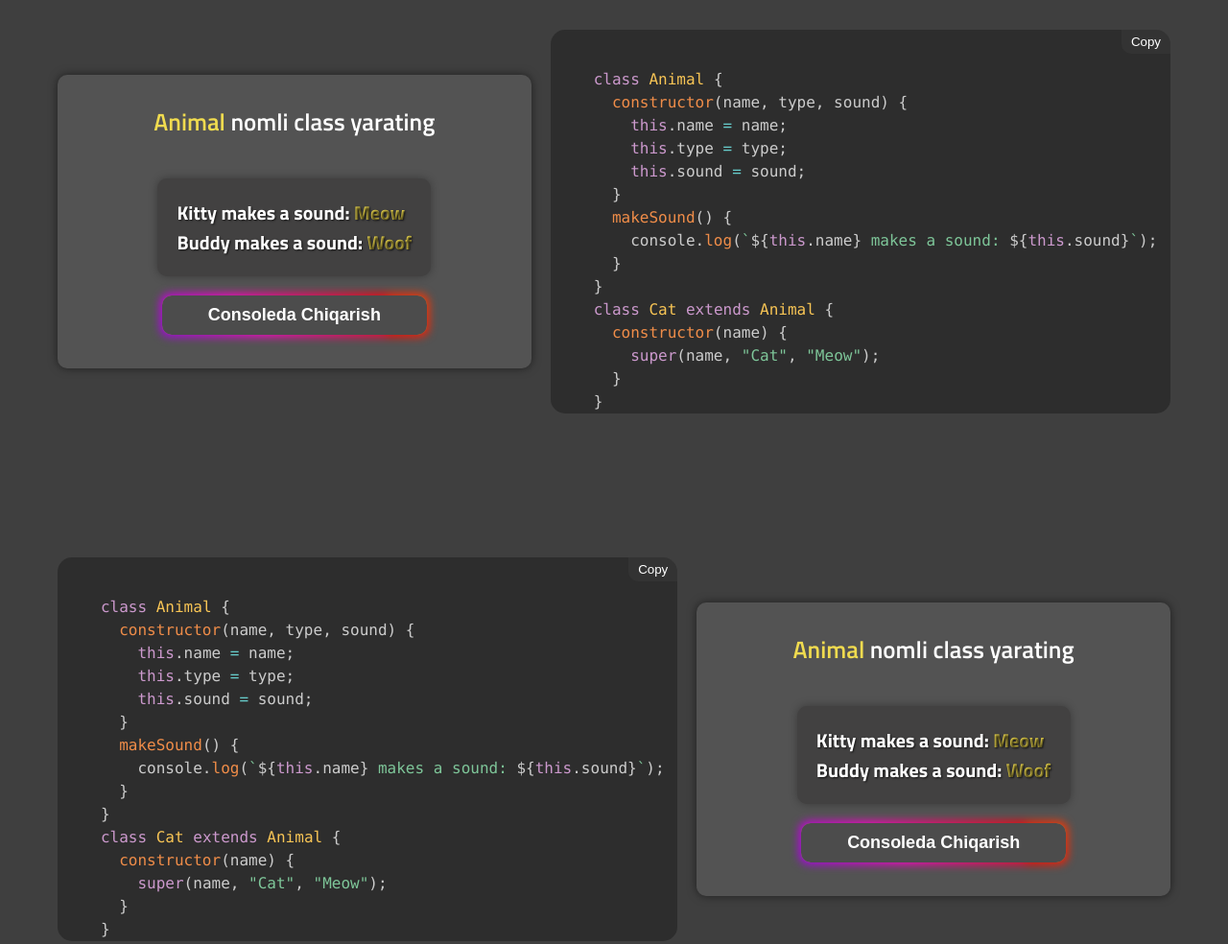
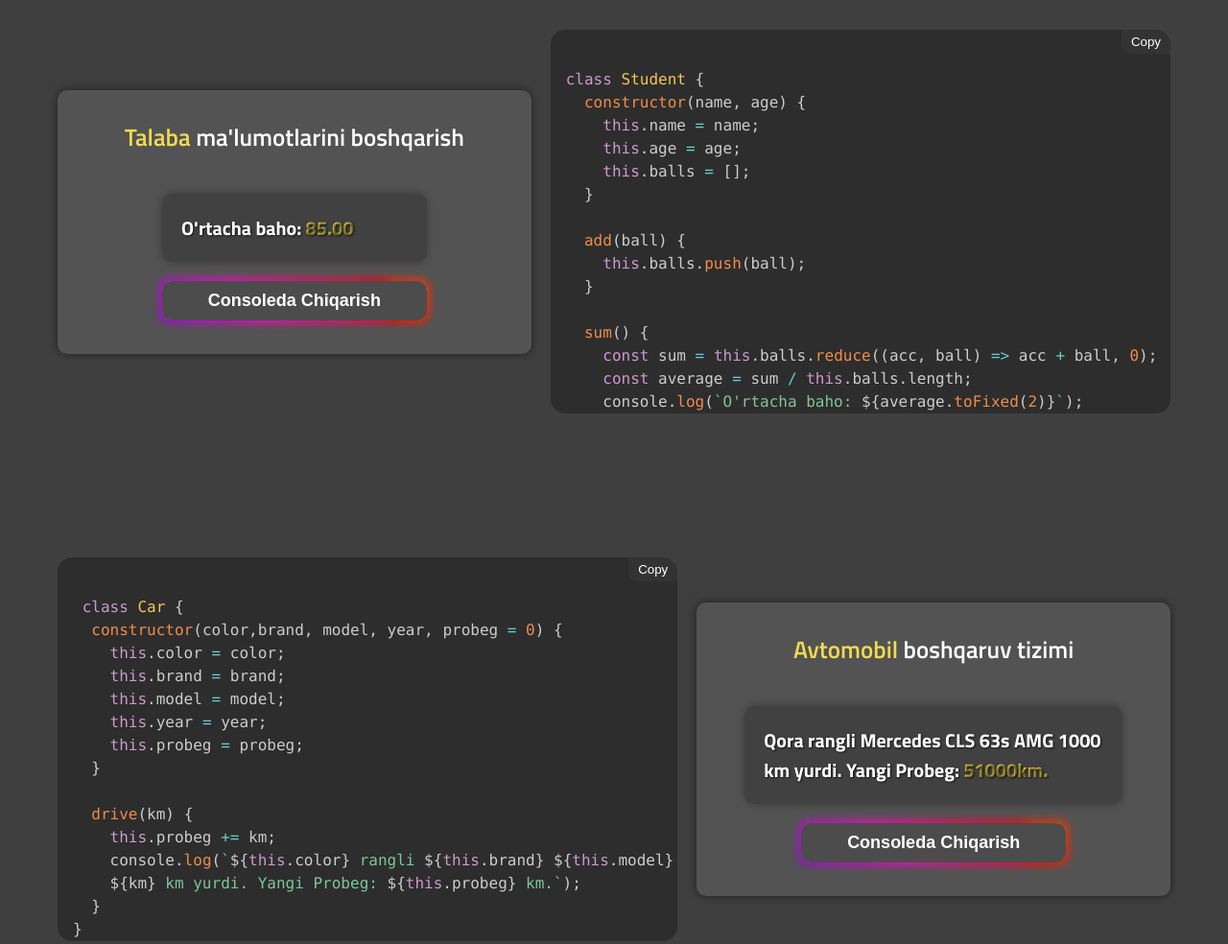
Before and after one commit to dilmurodivcc/JS_15, a plain HTML site: page index.html in a window 1280 px wide. Shown: the part 853-1837 px from the top of the page at 96% size. Drawn offline with nearby package versions, Linux system fonts and the light colour scheme.

Commit message:
all of them done

```diff
--- a/app.js
+++ b/app.js
@@ -25,39 +25,52 @@ function loger1() {
   dog.makeSound();
 }
 
-function m2() {
-  const input = document.getElementById("inputValue2").value;
-  const lowerCase = input.toLowerCase();
-  if (lowerCase === lowerCase.split("").reverse().join("")) {
-    document.getElementById("output2").innerHTML = "Palindrom";
-  } else {
-    document.getElementById("output2").innerHTML = "Palindrom emas";
+class Student {
+  constructor(name, age) {
+    this.name = name;
+    this.age = age;
+    this.grades = [];
+  }
+
+  add(grade) {
+    this.grades.push(grade);
+  }
+
+  sum() {
+    const sum = this.grades.reduce((acc, grade) => acc + grade, 0);
+    const middle = sum / this.grades.length;
+    console.log(`O'rtacha baho: ${middle.toFixed(2)}`);
   }
 }
-function m3() {
-  const str1 = document.getElementById("inputValue3").value;
-  const str2 = document.getElementById("inputValue3_2").value;
+const student = new Student("Ali", 20);
+student.add(90);
+student.add(80);
+student.add(85);
+function loger2() {
+  student.sum();
+}
 
-  const formatString = (str) => {
-    return str.toLowerCase().split("").sort().join("");
-  };
 
-  if (formatString(str1) === formatString(str2)) {
-    document.getElementById("output3").innerHTML = "Anagram";
-  } else {
-    document.getElementById("output3").innerHTML = "Anagram emas";
+
+class Car {
+  constructor(color,brand, model, year, probeg = 0) {
+    this.color = color;
+    this.brand = brand;
+    this.model = model;
+    this.year = year;
+    this.probeg = probeg;
+  }
+
+  drive(km) {
+    this.probeg += km;
+    console.log(`${this.color} rangli ${this.brand} ${this.model} ${km} km yurdi. Yangi Probeg: ${this.probeg} km.`);
   }
 }
 
-function m4() {
-  const num = +document.getElementById("inputValue4").value;
-  function fibonacci(n) {
-    if (n <= 0) return 0;
-    if (n === 1) return 1;
-    return fibonacci(n - 1) + fibonacci(n - 2);
-  }
+const car = new Car("Qora", "Mercedes", "CLS 63s AMG", 2018, 50000);
 
-  document.getElementById("output4").innerHTML = fibonacci(num);
+function loger3() {
+  car.drive(1000);
 }
 
 // SOME FUNCTION -=-=-=-=-=-=-=-=-=-=-=-=-=-=-=-=-=-=-=-=-=-=-=-=-=-=-=-=-=-=-=-=-=-
--- a/index.html
+++ b/index.html
@@ -94,7 +94,10 @@
         </div>
         <div id="content">
           <h2><span>Animal</span> nomli class yarating</h2>
-          <div class="output" style="text-align: start; align-items: start; padding: 20px;" >
+          <div
+            class="output"
+            style="text-align: start; align-items: start; padding: 20px"
+          >
             <p>Kitty makes a sound: <span>Meow</span></p>
             <p>Buddy makes a sound: <span>Woof</span></p>
           </div>
@@ -106,42 +109,43 @@
       <section id="second">
         <div class="codee">
           <pre><code class="language-javascript">
-   class Animal {
-     constructor(name, type, sound) {
+class Student {
+  constructor(name, age) {
     this.name = name;
-       this.type = type;
-       this.sound = sound;
+    this.age = age;
+    this.balls = [];
   }
-     makeSound() {
-       console.log(`${this.name} makes a sound: ${this.sound}`);
+
+  add(ball) {
+    this.balls.push(ball);
+  }
+
+  sum() {
+    const sum = this.balls.reduce((acc, ball) => acc + ball, 0);
+    const average = sum / this.balls.length;
+    console.log(`O'rtacha baho: ${average.toFixed(2)}`);
   }
 }
-   class Cat extends Animal {
-     constructor(name) {
-       super(name, "Cat", "Meow");
-     }
-   }
-   class Dog extends Animal {
-     constructor(name) {
-       super(name, "Dog", "Woof");
-     }
-   }
-   const cat = new Cat("Kitty");
-   const dog = new Dog("Buddy");
-   function loger1() {
-     cat.makeSound();
-     dog.makeSound();
-   }
+
+const student = new Student("Ali", 20);
+
+student.add(90);
+student.add(80);
+student.add(85);
+student.sum();
+
      </code></pre>
           <button class="copy" onclick="copyCode()"><p>Copy</p></button>
         </div>
         <div id="content">
-          <h2><span>Animal</span> nomli class yarating</h2>
-          <div class="output" style="text-align: start; align-items: start; padding: 20px;" >
-            <p>Kitty makes a sound: <span>Meow</span></p>
-            <p>Buddy makes a sound: <span>Woof</span></p>
+          <h2><span>Talaba</span> ma'lumotlarini boshqarish</h2>
+          <div
+            class="output"
+            style="text-align: start; align-items: start; padding: 20px"
+          >
+            <p>O'rtacha baho: <span>85.00</span></p>
           </div>
-          <button class="button button-85" onclick="loger1()">
+          <button class="button button-85" onclick="loger2()">
             Consoleda Chiqarish
           </button>
         </div>
@@ -149,42 +153,43 @@
       <section id="third">
         <div class="codee">
           <pre><code class="language-javascript">
-   class Animal {
-     constructor(name, type, sound) {
-       this.name = name;
-       this.type = type;
-       this.sound = sound;
+ class Car {
+  constructor(color,brand, model, year, probeg = 0) {
+    this.color = color;
+    this.brand = brand;
+    this.model = model;
+    this.year = year;
+    this.probeg = probeg;
   }
-     makeSound() {
-       console.log(`${this.name} makes a sound: ${this.sound}`);
+
+  drive(km) {
+    this.probeg += km;
+    console.log(`${this.color} rangli ${this.brand} ${this.model}
+    ${km} km yurdi. Yangi Probeg: ${this.probeg} km.`);
   }
 }
-   class Cat extends Animal {
-     constructor(name) {
-       super(name, "Cat", "Meow");
+
+const car = new Car("Qora", "Mercedes", "CLS 63s AMG", 2018, 50000);
+
+function loger3() {
+  car.drive(1000);
 }
-   }
-   class Dog extends Animal {
-     constructor(name) {
-       super(name, "Dog", "Woof");
-     }
-   }
-   const cat = new Cat("Kitty");
-   const dog = new Dog("Buddy");
-   function loger1() {
-     cat.makeSound();
-     dog.makeSound();
-   }
+
      </code></pre>
           <button class="copy" onclick="copyCode()"><p>Copy</p></button>
         </div>
         <div id="content">
-          <h2><span>Animal</span> nomli class yarating</h2>
-          <div class="output" style="text-align: start; align-items: start; padding: 20px;" >
-            <p>Kitty makes a sound: <span>Meow</span></p>
-            <p>Buddy makes a sound: <span>Woof</span></p>
+          <h2><span>Avtomobil</span> boshqaruv tizimi</h2>
+          <div
+            class="output"
+            style="text-align: start; align-items: start; padding: 20px"
+          >
+            <p>
+              Qora rangli Mercedes CLS 63s AMG 1000 km yurdi. Yangi Probeg:
+              <span>51000km.</span>
+            </p>
           </div>
-          <button class="button button-85" onclick="loger1()">
+          <button class="button button-85" onclick="loger3()">
             Consoleda Chiqarish
           </button>
         </div>
```
Lines whose indentation alone changed are shown as unchanged.
